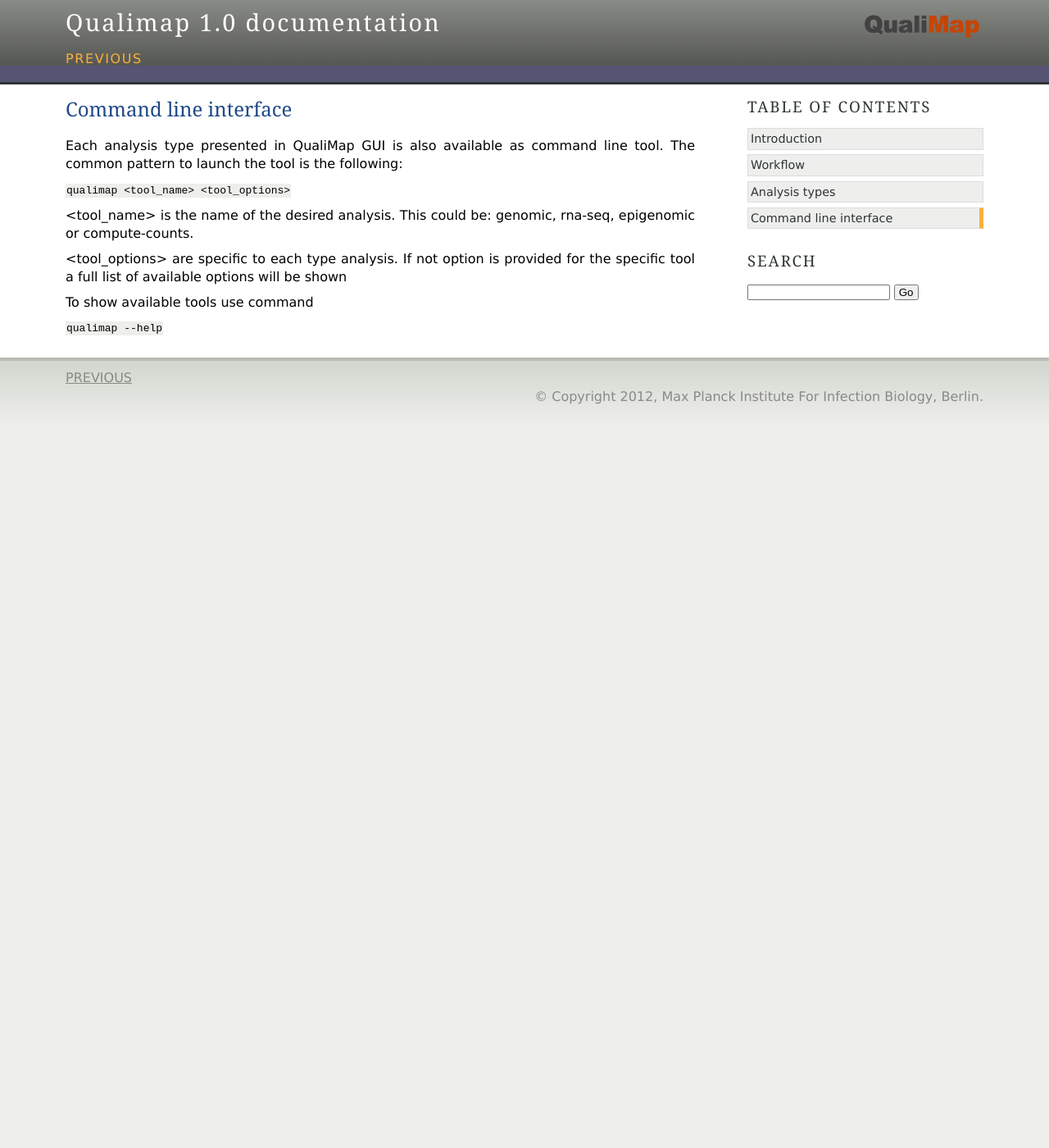
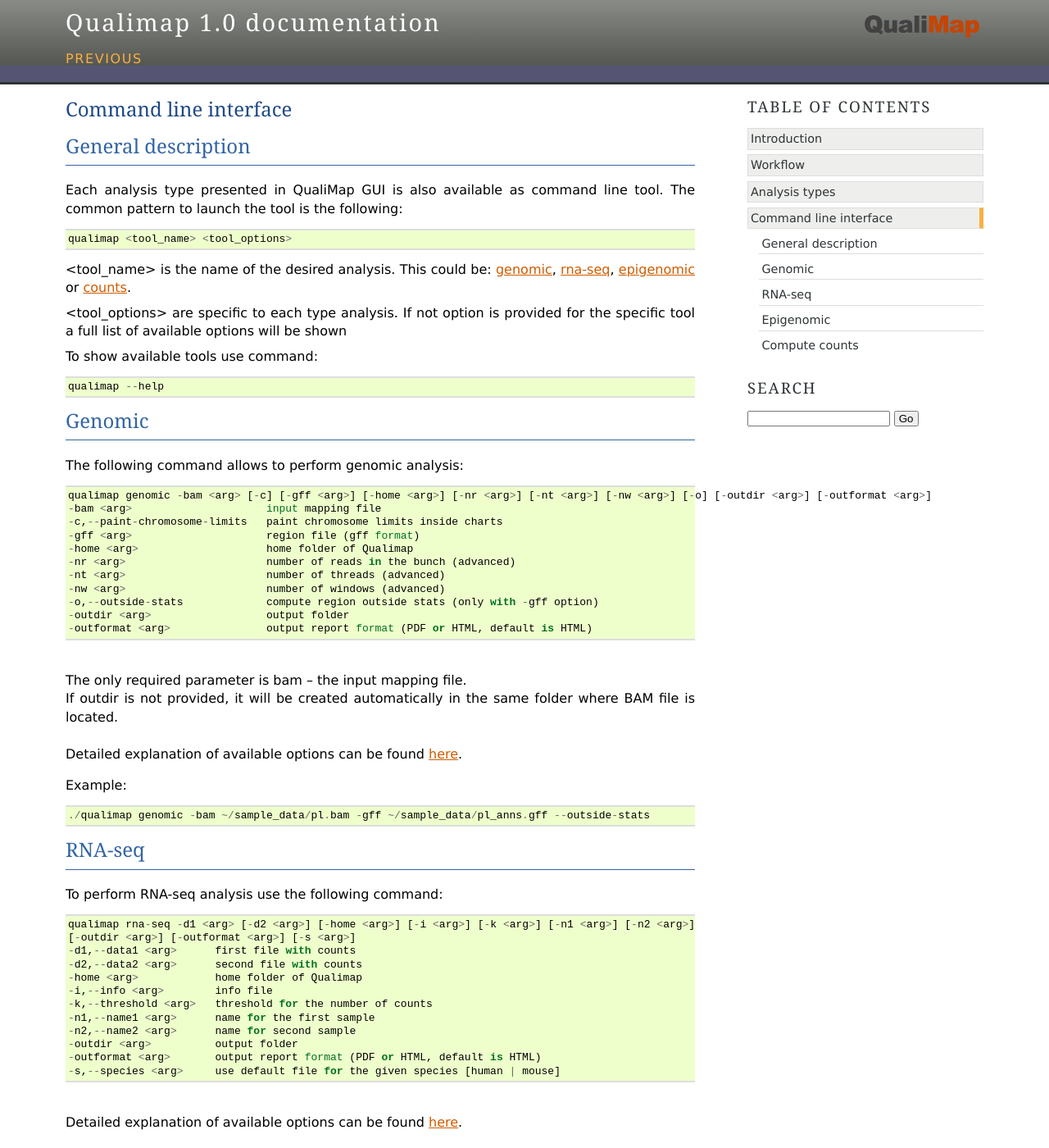
Before and after one commit to scchess/Qualimap, a Sphinx documentation site: the page built from doc/command_line.rst, in a window 1280 px wide and 1400 px high. Shown: the whole window at 82% size. Built offline with Sphinx 7.4.7, drawn with Linux system fonts in a browser that asks for light colours; some of the changed text lies outside the part shown.

Commit message:
Command line improvements

```diff
--- a/doc/analysis.rst
+++ b/doc/analysis.rst
@@ -3,6 +3,7 @@
 Analysis types
 ==============
 
+.. _genomic:
 
 Genomic
 -------
@@ -79,6 +80,7 @@ Output
 :guilabel:`Mapping quality histogram`
   Histogram of the mapping quality frequency
 
+.. _rna-seq:
 
 RNA-seq
 -------
@@ -140,7 +142,9 @@ When an :guilabel:`Info File` is provided by the user or chosen from the ones su
 :guilabel:`Counts & Sequencing Depth`
   For each group (or biotype), a plot is generated containing a boxplot with the distribution of counts at each sequencing depth. X-axis shows the increasing sequencing depths of randomly generated samples from the original one till the true sequencing depth is reached. This plot allows the user to see how the increase of sequencing depth is changing the expression level quantification.
 
-Epigenomics (Clustering)
+.. _epigenomic:
+
+Epigenomic (Clustering)
 ------------------------
 
 This analysis type allows to cluster the regions of interest in the input alignment based on the coverage. Typical usecase for such clustering can be evaluation of epigenomics experiment. For example due to epigenetics changes When analyzing promoter regions one should expect some genes to be activated and some silenced.
--- a/doc/command_line.rst
+++ b/doc/command_line.rst
@@ -3,15 +3,132 @@
 Command line interface
 ======================
 
+General description
+-------------------
 
-Each analysis type presented in QualiMap GUI is also available as command line tool. The common pattern to launch the tool is the following:
+Each analysis type presented in QualiMap GUI is also available as command line tool. The common pattern to launch the tool is the following::
 
-:samp:`qualimap <tool_name> <tool_options>`
+    qualimap <tool_name> <tool_options>
 
-<tool_name> is the name of the desired analysis. This could be: genomic, rna-seq, epigenomic or compute-counts.
+:guilabel:`<tool_name>` is the name of the desired analysis. This could be: :ref:`genomic<cmdline-genomic>`, :ref:`rna-seq<cmdline-rnaseq>`, :ref:`epigenomic<cmdline-epigenomic>` or :ref:`counts<cmdline-counts>`.
 
-<tool_options> are specific to each type analysis. If not option is provided for the specific tool a full list of available options will be shown
+:guilabel:`<tool_options>` are specific to each type analysis. If not option is provided for the specific tool a full list of available options will be shown
 
-To show available tools use command
+To show available tools use command::
 
-:samp:`qualimap --help`
+    qualimap --help
+
+
+.. _cmdline-genomic:
+
+Genomic
+-------
+
+The following command allows to perform genomic analysis::
+
+    qualimap genomic -bam <arg> [-c] [-gff <arg>] [-home <arg>] [-nr <arg>] [-nt <arg>] [-nw <arg>] [-o] [-outdir <arg>] [-outformat <arg>]
+    -bam <arg>                     input mapping file
+    -c,--paint-chromosome-limits   paint chromosome limits inside charts
+    -gff <arg>                     region file (gff format)
+    -home <arg>                    home folder of Qualimap
+    -nr <arg>                      number of reads in the bunch (advanced)
+    -nt <arg>                      number of threads (advanced)
+    -nw <arg>                      number of windows (advanced)
+    -o,--outside-stats             compute region outside stats (only with -gff option)
+    -outdir <arg>                  output folder
+    -outformat <arg>               output report format (PDF or HTML, default is HTML)
+
+
+
+|
+| The only required parameter is :guilabel:`bam` -- the input mapping file.
+| If :guilabel:`outdir` is not provided, it will be created automatically in the same folder where BAM file is located.
+|
+| Detailed explanation of available options can be found :ref:`here<genomic>`.
+
+Example::
+
+    ./qualimap genomic -bam ~/sample_data/pl.bam -gff ~/sample_data/pl_anns.gff --outside-stats
+
+
+.. _cmdline-rnaseq:
+
+RNA-seq
+-------
+
+To perform RNA-seq analysis use the following command::
+
+    qualimap rna-seq -d1 <arg> [-d2 <arg>] [-home <arg>] [-i <arg>] [-k <arg>] [-n1 <arg>] [-n2 <arg>]
+    [-outdir <arg>] [-outformat <arg>] [-s <arg>]
+    -d1,--data1 <arg>      first file with counts
+    -d2,--data2 <arg>      second file with counts
+    -home <arg>            home folder of Qualimap
+    -i,--info <arg>        info file
+    -k,--threshold <arg>   threshold for the number of counts
+    -n1,--name1 <arg>      name for the first sample
+    -n2,--name2 <arg>      name for second sample
+    -outdir <arg>          output folder
+    -outformat <arg>       output report format (PDF or HTML, default is HTML)
+    -s,--species <arg>     use default file for the given species [human | mouse]
+
+|
+| Detailed explanation of available options can be found :ref:`here<rna-seq>`.
+
+Example::
+
+    ./qualimap rna-seq -d1 ~/sample_data/counts-kidney.txt -d2 ~/sample_data/counts-liver.txt -s human -outdir ~/sample_data/result
+
+
+
+
+.. _cmdline-epigenomic:
+
+Epigenomic
+----------
+
+To perform epigenomic analysis use the following command::
+
+    qualimap epigenomic [-b <arg>] [-c <arg>] -control <arg> [-expr <arg>] [-f <arg>] [-home <arg>]
+    [-l <arg>] [-name <arg>] [-outdir <arg>] [-outformat <arg>] [-r <arg>] -regions <arg> -sample <arg> [-viz <arg>]
+    -b,--bin-size <arg>          size of the bin (default is 100)
+    -c,--clusters <arg>          comma-separated list of cluster sizes
+    -control <arg>               path to control BAM file
+    -expr <arg>                  name of the experiment
+    -f,--fragment-length <arg>   smoothing length of a fragment
+    -home <arg>                  home folder of Qualimap
+    -l <arg>                     left offset (default is 2000)
+    -name <arg>                  name of the replicate
+    -outdir <arg>                output folder
+    -outformat <arg>             output report format (PDF or HTML, default is HTML)
+    -r <arg>                     right offset (default is 500)
+    -regions <arg>               path to regions file
+    -sample <arg>                path to sample BAM file
+    -viz <arg>                   visualization type: heatmap or line
+
+|
+| Detailed explanation of available options can be found :ref:`here<epigenomic>`.
+
+Example::
+
+    ./qualimap epigenomic -sample ~/sample_data/24h-i-medip.bam -control ~/sample_data/24h-i-control.bam -regions ~/sample_data/CpGislands.bed -outdir ~/sample_data/result
+
+.. _cmdline-counts:
+
+Compute counts
+--------------
+
+To compute counts from mapping data use the following command::
+
+    qualimap counts -bam <arg> [-f <arg>] -gff <arg> [-home <arg>] [-p <arg>]
+    -bam <arg>            mapping file in BAM format)
+    -f,--output <arg>     path to output file
+    -gff <arg>            region file in GFF format
+    -home <arg>           home folder of Qualimap
+    -p,--protocol <arg>   forward-stranded,reverse-stranded or non-strand-specific
+
+|
+| Detailed explanation of available options can be found :ref:`here<compute-counts>`.
+
+Example::
+
+    ./qualimap counts -bam ~/sample_data/pl.bam -gff ~/sample_data/pl_anns.bam
```
Also changed, not shown: 11 other files.
